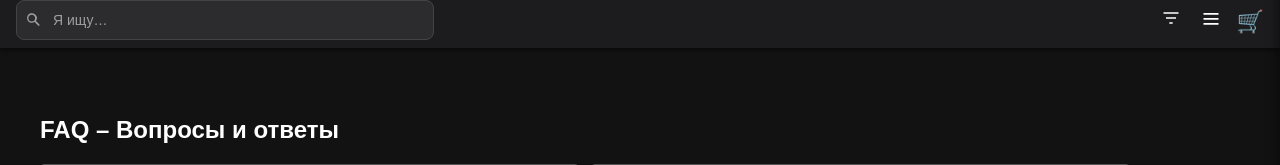
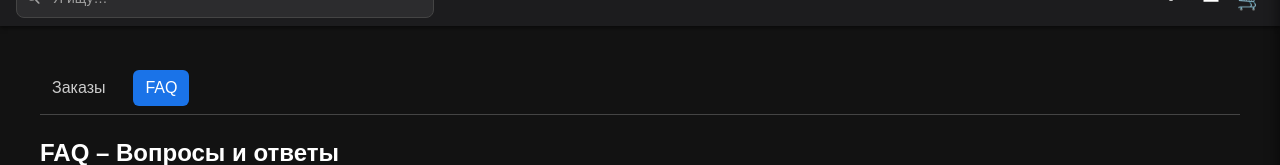
Before and after one commit to daniilgubkin1234/dkshop, a React (Vite) app in the folder webapp/: page /admin/faq in a window 1280 px wide. Shown: the part 166-331 px from the top of the page. Built offline with nearby package versions, Linux system fonts and the light colour scheme; no server answers.

Commit message:
header v adminke

```diff
--- a/webapp/src/admin/Admin.css
+++ b/webapp/src/admin/Admin.css
@@ -171,7 +171,31 @@
   border-bottom: 6px solid #1f1f1f;
 }
 
+.admin-header-nav {
+  display: flex;
+  gap: 16px;
+  margin-bottom: 20px;
+  border-bottom: 1px solid #444;
+  padding-bottom: 8px;
+}
 
+.admin-header-nav a {
+  color: #ccc;
+  text-decoration: none;
+  font-weight: 500;
+  padding: 6px 12px;
+  border-radius: 6px;
+  transition: background 0.2s ease;
+}
+
+.admin-header-nav a:hover {
+  background: #333;
+}
+
+.admin-header-nav a.active {
+  background: #1a73e8;
+  color: #fff;
+}
 
 @media (max-width: 768px) {
   .admin-faq table,
--- a/webapp/src/admin/AdminFAQ.jsx
+++ b/webapp/src/admin/AdminFAQ.jsx
@@ -1,7 +1,7 @@
 // src/admin/AdminFAQ.jsx
 import React, { useEffect, useState, useRef } from "react";
 import "./Admin.css";
-
+import AdminHeader from "./AdminHeader";
 function useAutosizeTextArea(value) {
   const ref = useRef(null);
 
@@ -117,6 +117,7 @@ export default function AdminFAQ() {
 
   return (
     <div className="admin-container admin-faq">
+        <AdminHeader />
       <h2>FAQ – Вопросы и ответы</h2>
 
       <div className="faq-add-row">
--- /dev/null
+++ b/webapp/src/admin/AdminHeader.jsx
@@ -0,0 +1,25 @@
+// src/admin/AdminHeader.jsx
+import React from "react";
+import { Link, useLocation } from "react-router-dom";
+import "./Admin.css";
+
+export default function AdminHeader() {
+  const location = useLocation();
+
+  return (
+    <div className="admin-header-nav">
+      <Link
+        to="/admin/orders"
+        className={location.pathname.includes("/orders") ? "active" : ""}
+      >
+        Заказы
+      </Link>
+      <Link
+        to="/admin/faq"
+        className={location.pathname.includes("/faq") ? "active" : ""}
+      >
+        FAQ
+      </Link>
+    </div>
+  );
+}
--- a/webapp/src/admin/AdminOrders.jsx
+++ b/webapp/src/admin/AdminOrders.jsx
@@ -1,7 +1,7 @@
 // src/admin/AdminOrders.jsx
 import React, { useEffect, useState } from 'react';
 import './Admin.css';
-
+import AdminHeader from "./AdminHeader";
 export default function AdminOrders() {
   const [orders, setOrders] = useState([]);
 
@@ -41,6 +41,7 @@ export default function AdminOrders() {
 
   return (
     <div className="admin-container admin-orders">
+      <AdminHeader />
       <h2>Заказы</h2>
       <table border="1" cellPadding="8">
         <thead>
```
